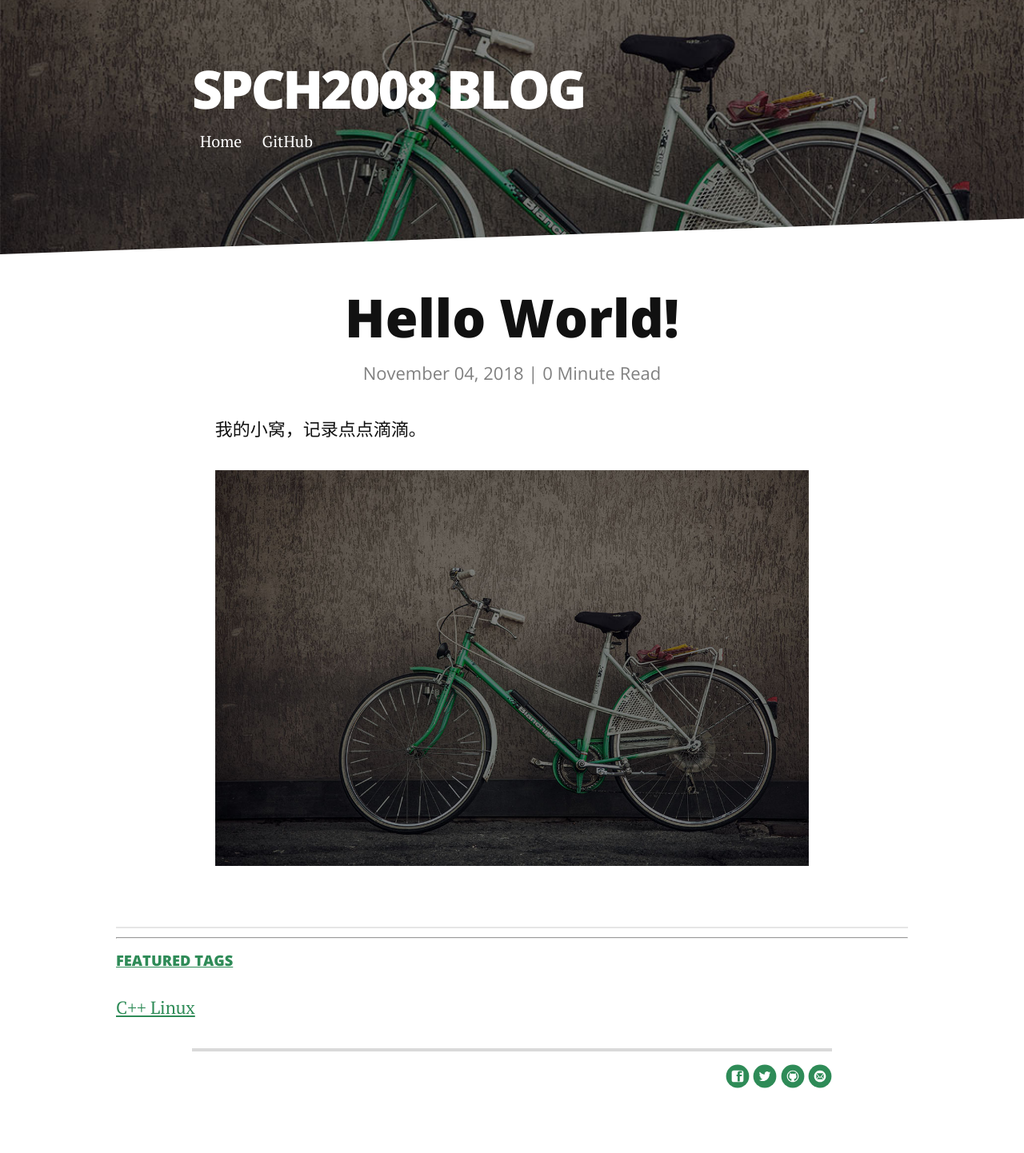
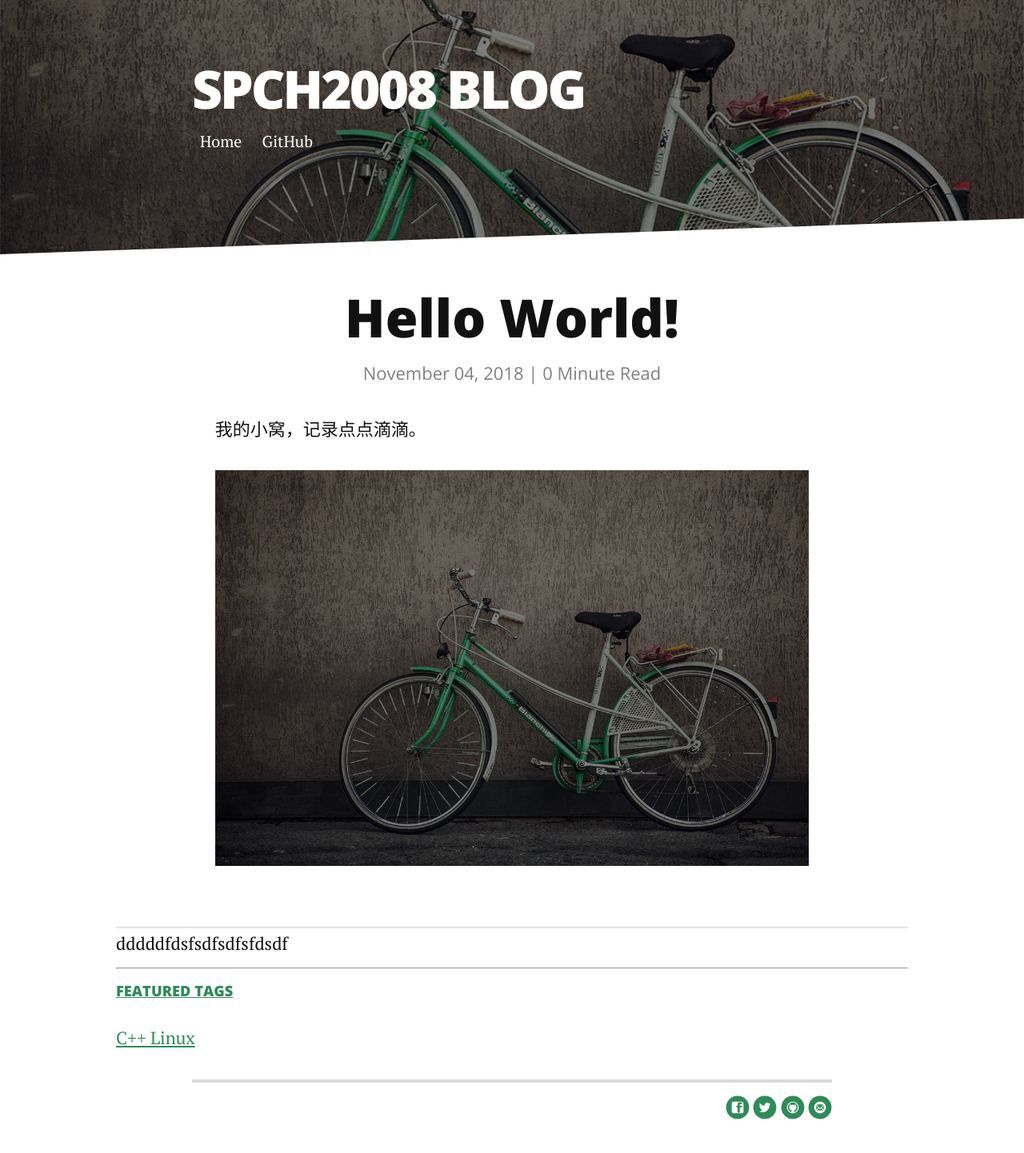
Before and after one commit to spch2008/spch2008.github.io, a Jekyll site: the page built from _posts/2018-11-04-hello-word.markdown, in a window 1280 px wide. Shown: the whole page at 80% size. Built offline with Jekyll 4.4.1, drawn with Linux system fonts in a browser that asks for light colours; nearby versions of some CDN libraries; before the commit the page ends 1403 px from its top, so only the background shows below that.

Commit message:
add color

```diff
--- a/_layouts/post.html
+++ b/_layouts/post.html
@@ -29,6 +29,7 @@
       </a>
     {% endif %}
   </div>
+  <div sytle="backgroud-color=red;">dddddfdsfsdfsdfsfdsdf</div>
 </div>
 
 
```
